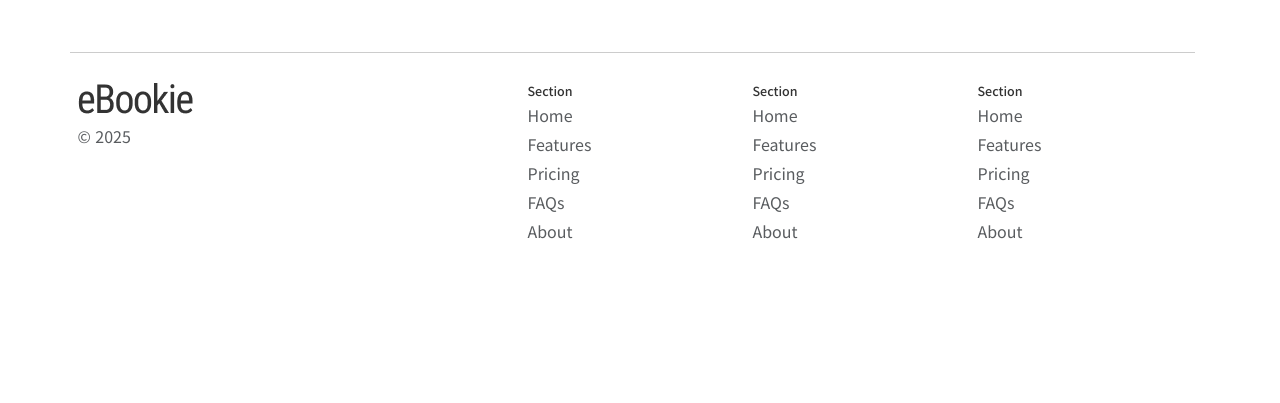
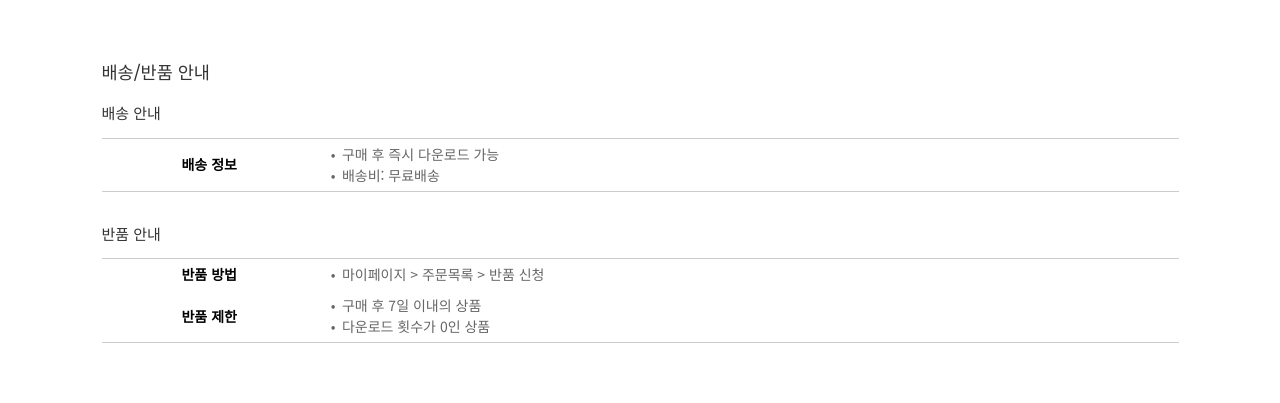
Before and after one commit to taewookim02/ebookie, a Vue app in the folder frontend/: page /product/1 in a window 1280 px wide. Shown: the part 3511-3914 px from the top of the page. Before the commit the page ends 3829 px from the top, so only its background shows below. Built offline with nearby package versions, Linux system fonts and the light colour scheme; no server answers; a web font is replaced by a local one.

Commit message:
style: DeliveryRefundSection

```diff
--- /dev/null
+++ b/frontend/src/components/sections/detail/DeliveryAndRefundSection.vue
@@ -0,0 +1,102 @@
+<script setup>
+
+</script>
+
+<template>
+    <section class="delivery-refund">
+        <h3>배송/반품 안내</h3>
+        <div class="delivery-container">
+            <h4>배송 안내</h4>
+            <table class="table table-borderless">
+                <colgroup>
+                    <col width="20%" />
+                    <col width="80%" />
+                </colgroup>
+                <tbody>
+                    <tr>
+                        <th>배송 정보</th>
+                        <td>
+                            <ul>
+                                <li>구매 후 즉시 다운로드 가능</li>
+                                <li>배송비: 무료배송</li>
+                            </ul>
+                        </td>
+                    </tr>
+                </tbody>
+            </table>
+        </div>
+        <div class="refund-container">
+            <h4>반품 안내</h4>
+            <table class="table table-borderless">
+                <colgroup>
+                    <col width="20%" />
+                    <col width="80%" />
+                </colgroup>
+                <tbody>
+                    <tr>
+                        <th>반품 방법</th>
+                        <td>
+                            <ul>
+                                <li>마이페이지 > 주문목록 > 반품 신청</li>
+                            </ul>
+                        </td>
+                    </tr>
+                    <tr>
+                        <th>반품 제한</th>
+                        <td>
+                            <ul>
+                                <li>구매 후 7일 이내의 상품</li>
+                                <li>다운로드 횟수가 0인 상품</li>
+                            </ul>
+                        </td>
+                    </tr>
+
+                </tbody>
+            </table>
+        </div>
+    </section>
+</template>
+
+<style scoped>
+.delivery-refund,
+.delivery-container,
+.refund-container {
+    display: flex;
+    flex-direction: column;
+}
+
+.delivery-refund {
+    gap: 2.4rem;
+}
+
+.delivery-container,
+.refund-container {
+    gap: 1.6rem;
+    font-size: 1.4rem;
+}
+
+
+.delivery-refund th {
+    vertical-align: middle;
+    text-align: center;
+    font-weight: 700;
+}
+
+.delivery-refund td {
+    color: #666666;
+}
+
+.delivery-refund ul {
+    margin: 0;
+}
+
+.delivery-refund li {
+    list-style-type: "•  ";
+
+}
+
+.table {
+    border-top: 1px solid #ccc;
+    border-bottom: 1px solid #ccc;
+}
+</style>
--- a/frontend/src/views/ProductDetailPage.vue
+++ b/frontend/src/views/ProductDetailPage.vue
@@ -1,6 +1,7 @@
 <script setup>
 import AuthorDetailsSection from '@/components/sections/detail/AuthorDetailsSection.vue';
 import BookDetailsSection from '@/components/sections/detail/BookDetailsSection.vue';
+import DeliveryAndRefundSection from '@/components/sections/detail/DeliveryAndRefundSection.vue';
 // import DetailNavSection from '@/components/sections/detail/DetailNavSection.vue';
 import HeroSection from '@/components/sections/detail/HeroSection.vue';
 import ProductDetailsSection from '@/components/sections/detail/ProductDetailsSection.vue';
@@ -64,8 +65,11 @@ onMounted(() => {
     <!-- 리뷰   -->
     <ReviewSection ref="reviewSection" />
 
+    <!-- 관련상품 -->
     <RelatedProductsSection :product-id="productId" />
 
+    <!-- 배송/반품 안내 -->
+    <DeliveryAndRefundSection />
 
 </template>
 
```
Also changed, not shown: 1 other file (tests, documents, lock files or other folders).
